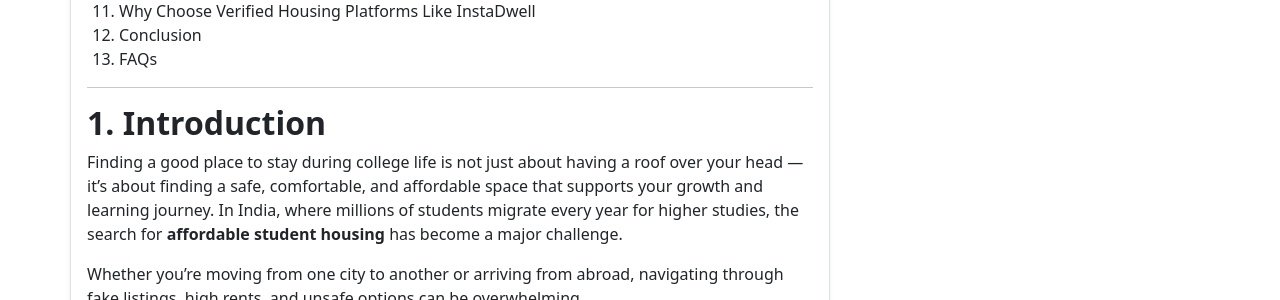
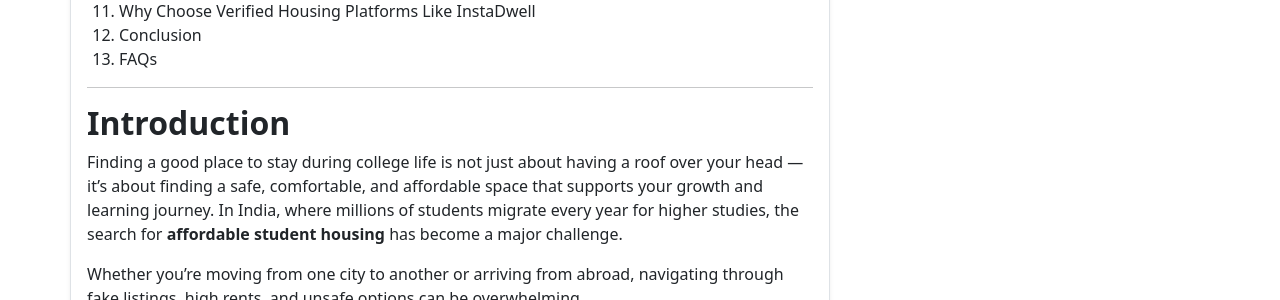
Before and after one commit to instadw/instadwell-blog, a Jekyll site: the page built from _posts/2025-10-18-affordable-student-housing-in-india-find-verified-rooms-near-you.md, in a window 1280 px wide and 900 px high, scrolled down 889 px. Shown: the part 159-459 px from the top of the window. Built offline with Jekyll 4.4.1, drawn with Linux system fonts in a browser that asks for light colours.

Commit message:
Update 2025-10-18-affordable-student-housing-in-india-find-verified-rooms-near-you.md

```diff
--- a/_posts/2025-10-18-affordable-student-housing-in-india-find-verified-rooms-near-you.md
+++ b/_posts/2025-10-18-affordable-student-housing-in-india-find-verified-rooms-near-you.md
@@ -29,7 +29,7 @@ date: 2025-10-18T09:14:00.000+05:30
 
 ---
 
-##  **1. Introduction**
+##  **Introduction**
 
 Finding a good place to stay during college life is not just about having a roof over your head — it’s about finding a safe, comfortable, and affordable space that supports your growth and learning journey.
 In India, where millions of students migrate every year for higher studies, the search for **affordable student housing** has become a major challenge.
```
